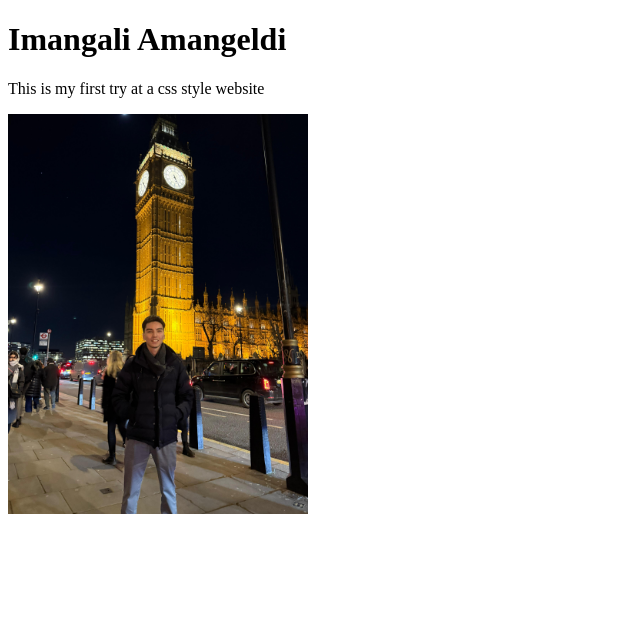
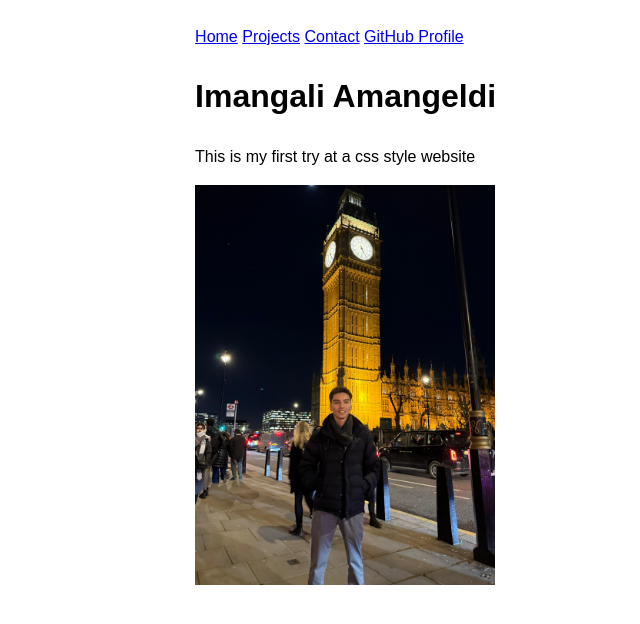
Before and after one commit to iamangeldi/personal_vss, a plain HTML site: page index.html in a window 1280 px wide. Shown: the whole page, without its empty margins (0-640 px from the left). Drawn offline with Linux system fonts and the light colour scheme.

Commit message:
lab2 half done

```diff
--- a/index.html
+++ b/index.html
@@ -4,8 +4,23 @@
     <meta charset="UTF-8">
     <meta name="viewport" content="width=device-width, initial-scale=1.0">
     <title>Imangali Amangeldi</title>
+    <style>
+        body {
+            max-width: 100ch;
+            margin-inline: auto;
+            padding: 1em;
+            font-family: Arial, sans-serif;
+            line-height: 1.6;
+        }
+    </style>
 </head>
 <body>
+    <nav>
+        <a href="/">Home</a>
+        <a href="/projects/">Projects</a>
+        <a href="/contact/">Contact</a>
+        <a href="https://github.com/iamangeldi" target="_blank">GitHub Profile</a>
+    </nav>
     <h1>Imangali Amangeldi</h1>
     <p>This is my first try at a css style website</p>
     <img src="images/bigben_imangali_london.jpg" alt="My recent London trip." style="width:300px; height:auto;">
--- a/style.css
+++ b/style.css
@@ -1,6 +1,72 @@
+/* Body styling */
 body {
-    /* Set line height to 1.5 times the font size
-         and use the OS’s UI font as the website font
-       */
-    font: 100%/1.5 system-ui;
-  }
+  font: 100%/1.5 system-ui; /* Font size 100%, line height 1.5 */
+}
+
+/* Navigation bar styling */
+nav {
+  display: flex; /* Use Flexbox for layout */
+  justify-content: space-around; /* Space links evenly */
+  align-items: center; /* Align links vertically */
+  padding: 1em; /* Add padding inside the navbar */
+  border-bottom: 1px solid oklch(80% 3% 200); /* Subtle bottom border */
+  margin-bottom: 1em; /* Space between nav and content */
+}
+
+nav ul,
+nav li {
+  display: contents; /* Remove default list styling */
+}
+
+nav a {
+  flex: 1; /* Make links evenly spaced */
+  text-align: center; /* Center-align link text */
+  text-decoration: none; /* Remove underline from links */
+  color: inherit; /* Use the same color as the parent */
+  padding: 0.5em; /* Add padding for spacing */
+}
+
+/* Highlight the current page link */
+nav a.current {
+  border-bottom: 0.4em solid oklch(80% 3% 200); /* Highlight active page */
+  padding-bottom: 0.1em; /* Adjust padding to match border */
+  font-weight: bold; /* Emphasize the current link */
+}
+
+/* Hover styles for navigation links */
+nav a:hover {
+  border-bottom: 0.4em solid var(--color-accent); /* Accent color border */
+  background-color: oklch(from var(--color-accent) 95% 5% h); /* Light hover background */
+}
+
+/* Contact form styling */
+form label,
+form input,
+form textarea,
+form button {
+  display: block; /* Stack form elements vertically */
+  width: 100%; /* Full width for inputs and textarea */
+  box-sizing: border-box; /* Include padding and border in width */
+}
+
+form label {
+  margin-block: 0.5em; /* Add space around labels */
+}
+
+form textarea {
+  height: 100px; /* Default height for textarea */
+}
+
+form button {
+  margin-top: 1em; /* Space above the button */
+  padding: 0.5em 1em; /* Add padding for the button */
+}
+
+/* Accent color */
+:root {
+  --color-accent: oklch(65% 50% 0); /* Define a custom accent color */
+}
+
+html, body {
+  accent-color: var(--color-accent); /* Use accent color for supported elements */
+}
```
Also changed, not shown: contact/index.html (added, +2 -0 lines), projects/index.html (added, +2 -0 lines).
